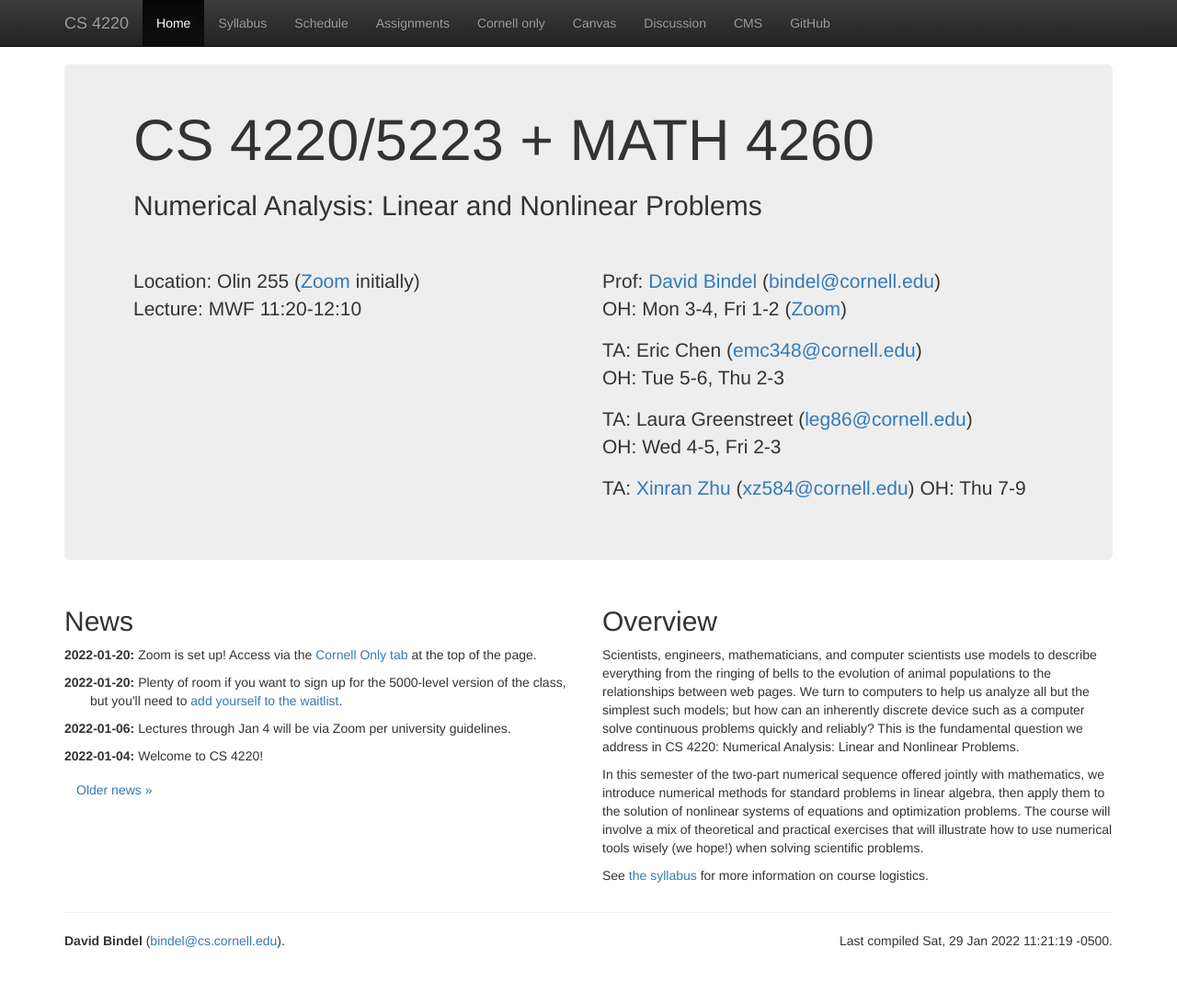
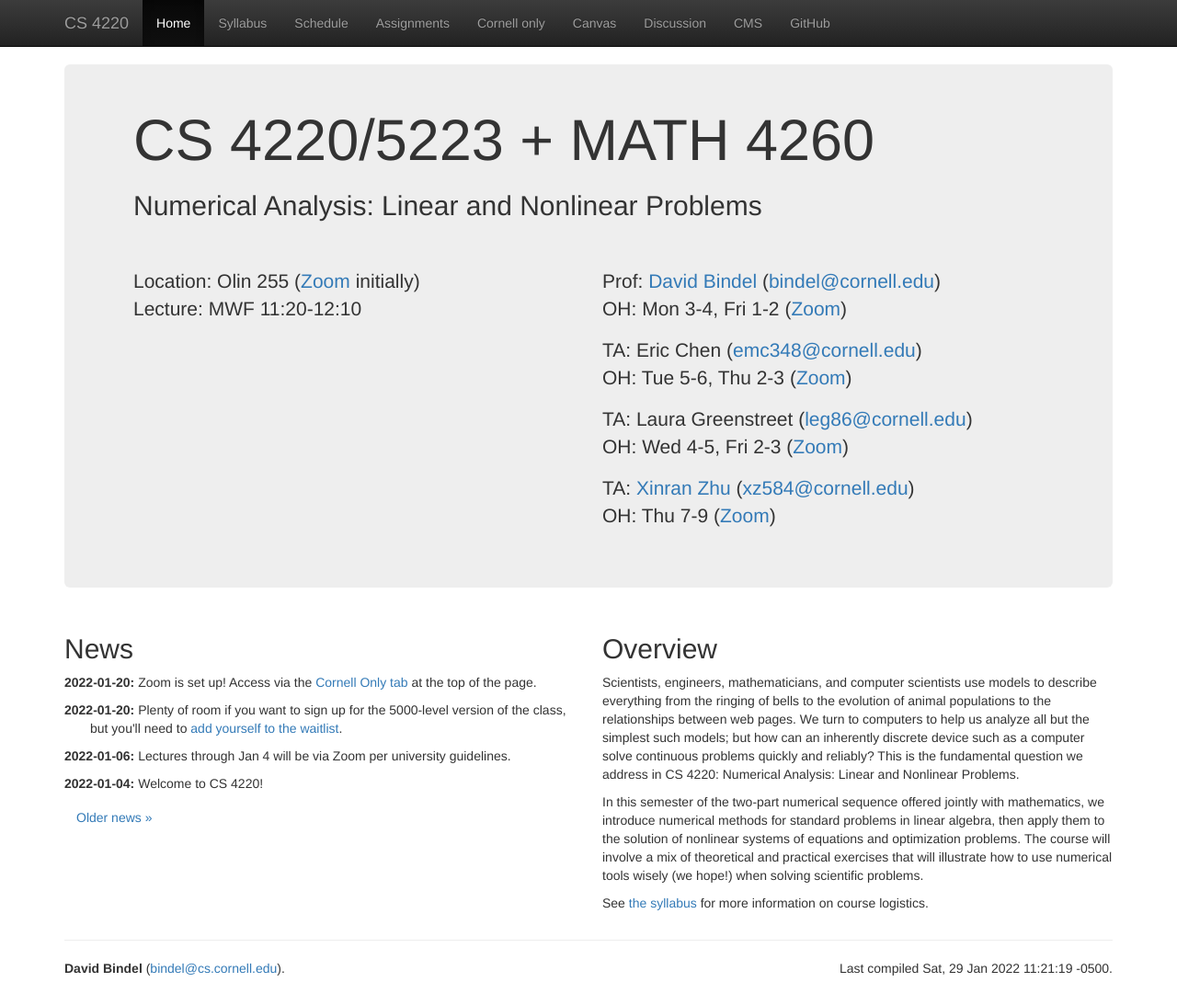
Before and after one commit to dbindel/cs4220-s22, a Jekyll site: the page built from web/index.html, in a window 1280 px wide and 1093 px high. Shown: the whole window at 92% size. Built offline with Jekyll 4.4.1, drawn with Linux system fonts in a browser that asks for light colours; nearby versions of some CDN libraries.

Commit message:
Add CS 4220 OH.

```diff
--- a/web/_includes/cs4220_head.html
+++ b/web/_includes/cs4220_head.html
@@ -23,17 +23,17 @@
       <p>
         TA: Eric Chen
         (<a href="mailto:emc348@cornell.edu">emc348@cornell.edu</a>)<br/>
-        OH: Tue 5-6, Thu 2-3
+        OH: Tue 5-6, Thu 2-3 (<a href="https://cornell.zoom.us/j/96726438693?pwd=RUptVlMybU9xcGJnM250WHRRR3ROdz09">Zoom</a>)
       </p>
       <p>
         TA: Laura Greenstreet
         (<a href="mailto:leg86@cornell.edu">leg86@cornell.edu</a>)<br/>
-        OH: Wed 4-5, Fri 2-3
+        OH: Wed 4-5, Fri 2-3 (<a href="https://cornell.zoom.us/j/96726438693?pwd=RUptVlMybU9xcGJnM250WHRRR3ROdz09">Zoom</a>)
       </p>
       <p>
         TA: <a href="https://www.cam.cornell.edu/research/grad-students/jessie-xinran-zhu">Xinran Zhu</a>
-        (<a href="mailto:xz584@cornell.edu">xz584@cornell.edu</a>)
-        OH: Thu 7-9
+        (<a href="mailto:xz584@cornell.edu">xz584@cornell.edu</a>)<br/>
+        OH: Thu 7-9 (<a href="https://cornell.zoom.us/j/96726438693?pwd=RUptVlMybU9xcGJnM250WHRRR3ROdz09">Zoom</a>)
       </p>
     </div>
     </div>
```
